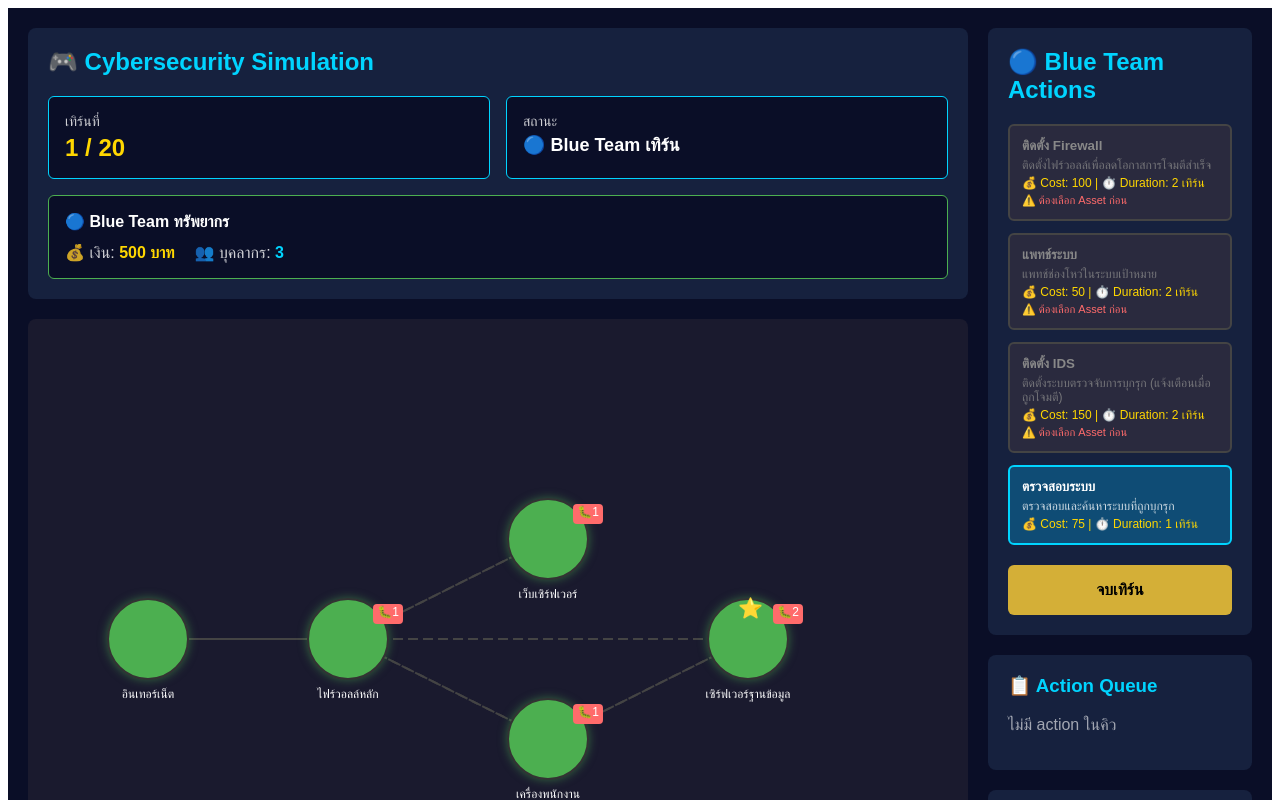
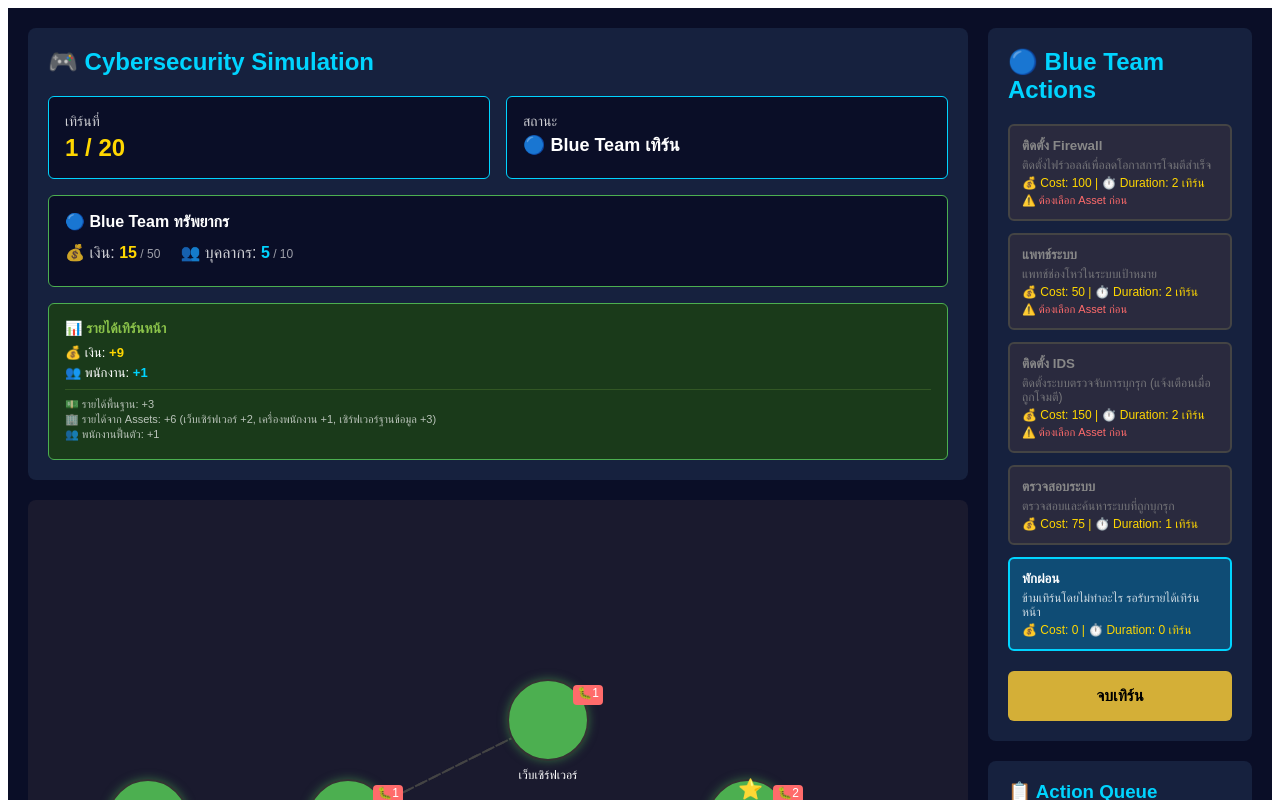
Before and after one commit to PleaseCompile/Game, a React (Vite) app: page / in a window 1280 px wide. Shown: the top 800 px of the page. Built offline with nearby package versions, Linux system fonts and the light colour scheme.

Commit message:
Implement income system with passive and asset-based income
Co-authored-by: PleaseCompile <234864490+PleaseCompile@users.noreply.github.com>

```diff
--- a/src/components/ActionPanel.tsx
+++ b/src/components/ActionPanel.tsx
@@ -7,7 +7,7 @@ export function ActionPanel() {
   const { state, queueAction, endTurn } = useGame();
   const { blueResources, selectedAssetId, phase } = state;
 
-  const blueActions: ActionId[] = ['DEPLOY_FIREWALL', 'PATCH_ASSET', 'DEPLOY_IDS', 'MONITOR'];
+  const blueActions: ActionId[] = ['DEPLOY_FIREWALL', 'PATCH_ASSET', 'DEPLOY_IDS', 'MONITOR', 'REST'];
 
   const canPerformAction = (actionId: ActionId): boolean => {
     if (phase !== 'PLAYER_TURN') return false;
--- a/src/components/TurnInfo.tsx
+++ b/src/components/TurnInfo.tsx
@@ -1,9 +1,13 @@
 // TurnInfo - Display turn and resource information
 import { useGame } from '../context/GameContext';
+import { calculateTurnIncome } from '../game/income';
 
 export function TurnInfo() {
   const { state } = useGame();
   const { turnNumber, maxTurns, phase, currentTurn, blueResources, winner } = state;
+
+  // Calculate next turn's income
+  const nextIncome = calculateTurnIncome(state);
 
   const getPhaseText = () => {
     switch (phase) {
@@ -81,21 +85,59 @@ export function TurnInfo() {
         <div style={{ fontSize: '16px', fontWeight: 'bold', marginBottom: '12px' }}>
           🔵 Blue Team ทรัพยากร
         </div>
-        <div style={{ display: 'flex', gap: '20px' }}>
+        <div style={{ display: 'flex', gap: '20px', marginBottom: '8px' }}>
           <div>
             <span style={{ opacity: 0.8 }}>💰 เงิน:</span>{' '}
             <span style={{ color: '#ffd700', fontWeight: 'bold' }}>
-              {blueResources.money} บาท
+              {blueResources.money}
             </span>
+            <span style={{ opacity: 0.6, fontSize: '12px' }}> / {blueResources.maxMoney}</span>
           </div>
           <div>
             <span style={{ opacity: 0.8 }}>👥 บุคลากร:</span>{' '}
             <span style={{ color: '#00d4ff', fontWeight: 'bold' }}>
               {blueResources.staff}
             </span>
+            <span style={{ opacity: 0.6, fontSize: '12px' }}> / {blueResources.maxStaff}</span>
           </div>
         </div>
       </div>
+
+      {/* Income Preview - only show during gameplay */}
+      {phase !== 'GAME_OVER' && (
+        <div style={{
+          marginTop: '16px',
+          background: '#1a3a1a',
+          padding: '16px',
+          borderRadius: '6px',
+          border: '1px solid #4CAF50',
+        }}>
+          <div style={{ fontSize: '14px', fontWeight: 'bold', marginBottom: '8px', color: '#8bc34a' }}>
+            📊 รายได้เทิร์นหน้า
+          </div>
+          <div style={{ fontSize: '13px', marginBottom: '4px' }}>
+            💰 เงิน: <span style={{ color: '#ffd700', fontWeight: 'bold' }}>+{nextIncome.money}</span>
+          </div>
+          <div style={{ fontSize: '13px', marginBottom: '8px' }}>
+            👥 พนักงาน: <span style={{ color: '#00d4ff', fontWeight: 'bold' }}>+{nextIncome.staff}</span>
+          </div>
+          {nextIncome.breakdown.length > 0 && (
+            <div style={{
+              fontSize: '11px',
+              opacity: 0.7,
+              marginTop: '8px',
+              paddingTop: '8px',
+              borderTop: '1px solid rgba(139, 195, 74, 0.3)',
+            }}>
+              {nextIncome.breakdown.map((line, idx) => (
+                <div key={idx} style={{ marginBottom: '2px' }}>
+                  {line}
+                </div>
+              ))}
+            </div>
+          )}
+        </div>
+      )}
 
       {/* Game Over */}
       {phase === 'GAME_OVER' && (
--- a/src/game/actions.ts
+++ b/src/game/actions.ts
@@ -84,4 +84,14 @@ export const ACTION_TEMPLATES: Record<string, ActionTemplate> = {
     duration: 1,
     requiresTarget: false,
   },
+
+  REST: {
+    id: 'REST',
+    name: 'พักผ่อน',
+    description: 'ข้ามเทิร์นโดยไม่ทำอะไร รอรับรายได้เทิร์นหน้า',
+    team: 'BLUE',
+    cost: 0,
+    duration: 0,
+    requiresTarget: false,
+  },
 };
--- /dev/null
+++ b/src/game/income.ts
@@ -0,0 +1,73 @@
+// Income calculation utilities
+import { GameState } from './gameState';
+
+export interface IncomeResult {
+  money: number;
+  staff: number;
+  breakdown: string[];
+}
+
+/**
+ * Calculate income for the next turn based on current game state
+ * @param state Current game state
+ * @returns Income breakdown with money and staff
+ */
+export function calculateTurnIncome(state: GameState): IncomeResult {
+  const breakdown: string[] = [];
+
+  // Base income
+  let money = state.blueResources.baseIncome;
+  breakdown.push(`💵 รายได้พื้นฐาน: +${state.blueResources.baseIncome}`);
+
+  // Asset-based income (only SAFE assets generate income)
+  let assetIncome = 0;
+  const assetDetails: string[] = [];
+
+  state.assets.forEach(asset => {
+    if (asset.status === 'SAFE') {
+      let incomeAmount = 0;
+
+      switch (asset.type) {
+        case 'SERVER':
+          incomeAmount = 2;
+          assetDetails.push(`${asset.name} +${incomeAmount}`);
+          break;
+        case 'WORKSTATION':
+          incomeAmount = 1;
+          assetDetails.push(`${asset.name} +${incomeAmount}`);
+          break;
+        case 'DB':
+          incomeAmount = 3;
+          assetDetails.push(`${asset.name} +${incomeAmount}`);
+          break;
+        // GATEWAY and INTERNET don't generate income
+      }
+
+      assetIncome += incomeAmount;
+    }
+  });
+
+  if (assetIncome > 0) {
+    breakdown.push(`🏢 รายได้จาก Assets: +${assetIncome} (${assetDetails.join(', ')})`);
+  }
+
+  money += assetIncome;
+
+  // Staff recovery
+  const staff = state.blueResources.staffRecovery;
+  breakdown.push(`👥 พนักงานฟื้นตัว: +${staff}`);
+
+  return {
+    money,
+    staff,
+    breakdown,
+  };
+}
+
+/**
+ * Get a short summary of expected income for UI preview
+ */
+export function getIncomePreview(state: GameState): string {
+  const income = calculateTurnIncome(state);
+  return `💰 +${income.money} เงิน | 👥 +${income.staff} พนักงาน`;
+}
--- a/src/game/initialState.ts
+++ b/src/game/initialState.ts
@@ -112,14 +112,22 @@ export const INITIAL_STATE: GameState = {
   phase: 'PLAYER_TURN',
   maxTurns: 20,
   blueResources: {
-    money: 500,
-    staff: 3,
+    money: 15,           // เริ่มต้น 15 เพียงพอสำหรับ 3-4 actions
+    staff: 5,            // เริ่มต้น 5 คน
     redPoints: 0,
+    maxMoney: 50,        // เงินสูงสุด
+    maxStaff: 10,        // พนักงานสูงสุด
+    baseIncome: 3,       // รายได้ขั้นต่ำต่อเทิร์น
+    staffRecovery: 1,    // ฟื้น 1 คนต่อเทิร์น
   },
   redResources: {
     money: 0,
     staff: 0,
     redPoints: 100,
+    maxMoney: 0,
+    maxStaff: 0,
+    baseIncome: 0,
+    staffRecovery: 0,
   },
   notifications: ['🎮 เกมเริ่มต้น! Blue Team ป้องกันเครือข่ายจาก Red Team (AI)'],
   selectedAssetId: undefined,
--- a/src/game/reducer.ts
+++ b/src/game/reducer.ts
@@ -5,6 +5,7 @@ import { ACTION_TEMPLATES } from './actions';
 import { selectRedTeamAction, getDiscoverableAssets } from './ai';
 import { checkVictoryConditions } from './victory';
 import { INITIAL_STATE } from './initialState';
+import { calculateTurnIncome } from './income';
 
 // Game balance constants
 const ATTACK_SUCCESS_RATE_WITH_FIREWALL = 0.5;
@@ -168,14 +169,36 @@ export function gameReducer(state: GameState, action: GameAction): GameState {
         };
       }
 
+      // Calculate income for the next turn
+      const income = calculateTurnIncome(state);
+
+      // Apply income with caps
+      const newMoney = Math.min(
+        state.blueResources.money + income.money,
+        state.blueResources.maxMoney
+      );
+      const newStaff = Math.min(
+        state.blueResources.staff + income.staff,
+        state.blueResources.maxStaff
+      );
+
+      // Build income notification
+      const incomeNotification = `💰 รายได้ประจำเทิร์น: +${income.money} เงิน, +${income.staff} พนักงาน`;
+
       // Continue to next turn
       return {
         ...state,
         turnNumber: state.turnNumber + 1,
         phase: 'PLAYER_TURN',
+        blueResources: {
+          ...state.blueResources,
+          money: newMoney,
+          staff: newStaff,
+        },
         notifications: [
           ...state.notifications,
           `--- เทิร์นที่ ${state.turnNumber + 1} ---`,
+          incomeNotification,
         ],
       };
     }
@@ -385,6 +408,12 @@ function executeAction(
       }
       break;
     }
+
+    case 'REST': {
+      // Do nothing - just wait for income next turn
+      notifications.push('😴 Blue Team พักผ่อน...');
+      break;
+    }
   }
 
   return {
```
Also changed, not shown: src/game/gameState.ts (+7 -1 lines).
